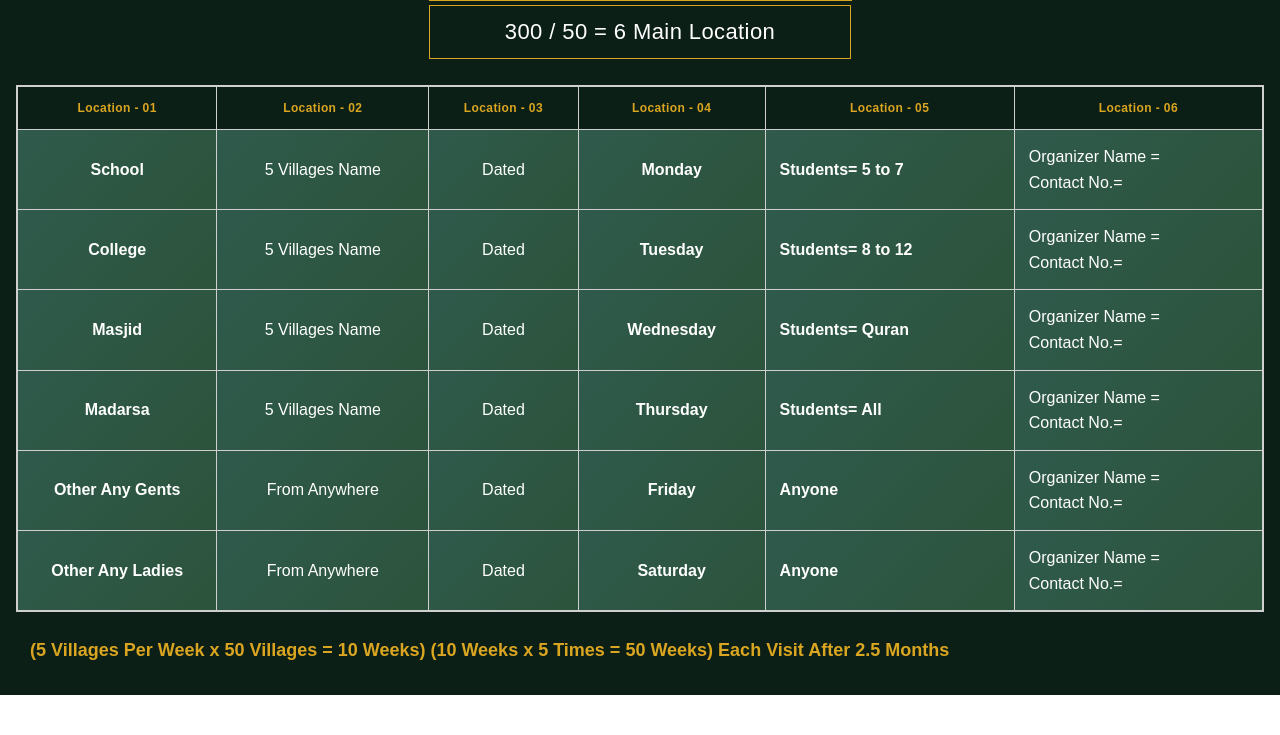
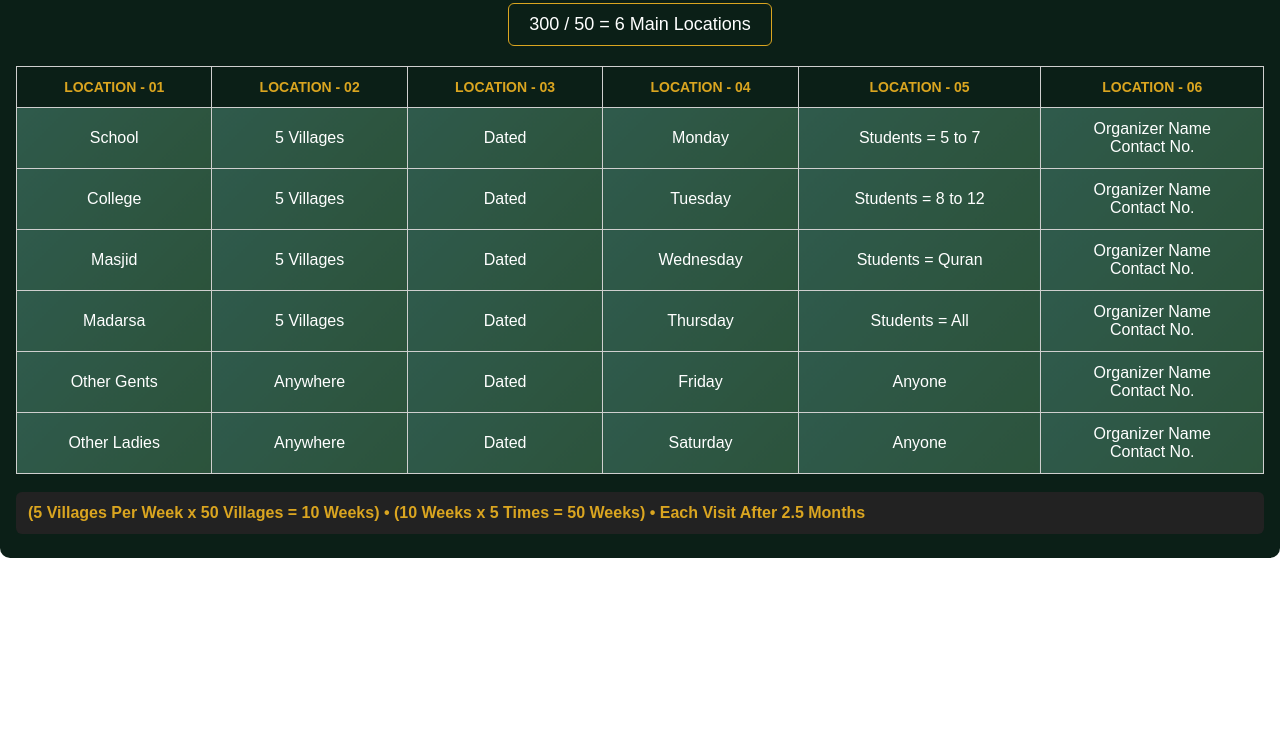
Before and after one commit to shahlamsaifi/www.gada.vision.co, a plain HTML site: page Library.html in a window 1280 px wide. Shown: the part 110-845 px from the top of the page. After the commit the page ends 800 px from the top, so only its background shows below. Drawn offline with Linux system fonts and the light colour scheme.

Commit message:
Update Library.html

```diff
--- a/Library.html
+++ b/Library.html
@@ -3,178 +3,131 @@
 <head>
   <meta charset="UTF-8" />
   <meta name="viewport" content="width=device-width, initial-scale=1" />
-  <title>Liabrary For 50 Villages</title>
+  <title>Library For 50 Villages</title>
   <style>
-    :root{
-      --grey:#9b9b9b;
-      --dark:#555;
-      --title:#f2a872; /* light orange like the image */
-      --border:#cfcfcf;
-      --yellow:#ffe431; /* footer highlight */
+    :root {
+      --grey: #9b9b9b;
+      --dark: #555;
+      --title: #f2a872;
+      --border: #cfcfcf;
+      --yellow: #ffe431;
     }
-    *{box-sizing:border-box;}
-    body{
-      margin:0;
+
+    * { box-sizing: border-box; }
+    body {
+      margin: 0;
       font-family: Arial, Helvetica, sans-serif;
-      background:#ffffff;
-      color:#222;
+      background: #ffffff;
+      color: #222;
     }
-    .sheet{
-      max-width: 1480px; /* close to screenshot width */
+
+    .sheet {
+      max-width: 1480px;
       margin: 24px auto 40px;
       padding: 0 16px 24px;
       background-color: #0b1f17;
+      border-radius: 10px;
     }
 
-    /* LOGO */
-
-
     /* Title */
-    .title-wrap{ text-align:center;}
-    .title{
+    .title-wrap { text-align: center; }
+    .title {
       margin-top: 20px;
-      display:inline-block;
-      background: var(--title);
+      display: inline-block;
       padding: 10px 18px;
-      border: 2px solid goldenrod;
-      font-size: 34px; font-weight: 700;
-      color:white;
-      border-bottom-width: 6px; /* subtle double band look */
-      background-color: #0b1f17;
+      font-size: 34px;
+      font-weight: 700;
+      color: goldenrod;
+      border-bottom: 4px solid goldenrod;
     }
-    .subtitle{
-      display:inline-block;
-      margin-top: 4px;
-      background: var(--title);
-      padding: 13px 75px;
-      font-size: 22px;
-      letter-spacing:.4px;
+    .subtitle {
+      display: inline-block;
+      margin-top: 6px;
+      padding: 10px 20px;
+      font-size: 18px;
+      color: #fff;
       border: 1px solid goldenrod;
-      color:white;
-      background-color: #0b1f17;
+      border-radius: 6px;
     }
 
-    /* Table */
-    .grid{
-      width:100%;
-      border-collapse: separate;
-      border-spacing: 0;
-      margin-top: 26px;
-      border:1px solid var(--border);
+    /* Table wrapper for scroll */
+    .table-container {
+      width: 100%;
+      overflow-x: auto; /* ✅ mobile me sideways scroll */
     }
-    .grid th, .grid td{
-      border-left:1px solid var(--border);
-      border-top:1px solid var(--border);
-      padding: 14px 14px;
-      vertical-align: middle;
+
+    table.grid {
+      width: 100%;
+      border-collapse: collapse;
+      margin-top: 20px;
+      min-width: 800px; /* ✅ force scroll on small phones */
+    }
+
+    table.grid th, table.grid td {
+      border: 1px solid var(--border);
+      padding: 12px;
+      text-align: center;
       font-size: 16px;
       background: linear-gradient(135deg, #2f5a4c, #2c533b);
-      color: white;
-
-    }
-    .grid tr:last-child td{border-bottom:1px solid var(--border);}
-    .grid th:last-child, .grid td:last-child{border-right:1px solid var(--border);}
-
-    /* Header row like grey blocks with yellow text */
-    .head th{
-      background:#8e8e8e; /* medium grey */
-      color: goldenrod; /* yellow text */
-      text-align:center;
-      font-weight:800;
-      font-size:12px;
-      letter-spacing:.4px;
-      background-color: #0b1f17;
+      color: #fff;
     }
 
-    /* First column labels */
-    .row-label{ font-weight:700; text-align:center; }
-    .day{ font-weight:700; text-align:center; }
-    .students{ font-weight:700; }
-    .organizer{ line-height:1.6; }
-
-    /* Footer line */
-    .note{
-      margin-top: 18px;
-      font-weight:800;
-      color:goldenrod;
-      background:#2b2b2b;
-      padding: 10px 14px;
-      border-radius:4px;
-      text-align:left;
-      font-size:18px;
-      background-color: #0b1f17;
+    table.grid thead th {
+      background: #0b1f17;
+      color: goldenrod;
+      font-weight: 800;
+      font-size: 14px;
+      text-transform: uppercase;
     }
 
-    /* Make it stay on one line when possible */
-    .nowrap{ white-space:nowrap; }
+    .row-label { font-weight: bold; }
 
-    /* Column sizing (approx to screenshot) */
-    colgroup col:nth-child(1){width: 16%;}
-    colgroup col:nth-child(2){width: 17%;}
-    colgroup col:nth-child(3){width: 12%;}
-    colgroup col:nth-child(4){width: 15%;}
-    colgroup col:nth-child(5){width: 20%;}
-    colgroup col:nth-child(6){width: 20%;}
-
-    /* Small screens */
-    @media (max-width: 900px){
-      .grid{font-size:14px;}
-      .head th{font-size:16px;}
-      .title{font-size:26px;}
-
-      .grid th, .grid td{font-size:15px; padding:12px;}
-      .head th{font-size:16px;}
+    /* Footer note */
+    .note {
+      margin-top: 18px;
+      font-weight: 700;
+      color: goldenrod;
+      background: #222;
+      padding: 12px;
+      border-radius: 6px;
+      text-align: left;
+      font-size: 16px;
     }
 
-
-    /* Small screens */
-    @media (max-width: 640px){
-      .sheet{padding: 0 10px 20px;}
-      .grid{min-width: 720px;} /* ensure smooth sideways scroll instead of cramping */
-      .grid th, .grid td{font-size:14px; padding:10px;}
-      .head th{font-size:15px;}
-      .subtitle{padding: 4px 10px;}
-    }
-        /* Small screen adjustments */
-    @media (max-width:600px){
-      .logo-box{width:120px; height:100px; font-size:14px;}
-      .title{font-size:13px;}
-      .grid th, .grid td{font-size:12px; padding:6px;}
+    /* 📱 Responsive tweaks */
+    @media (max-width: 900px) {
+      .title { font-size: 26px; }
+      .subtitle { font-size: 16px; padding: 8px 14px; }
+      table.grid th, table.grid td { font-size: 14px; padding: 10px; }
     }
 
-      @media (max-width: 428px){
-        .head th {font-size: 12px;}
-        .grid th, .grid td {font-size: 12px;}
+    @media (max-width: 600px) {
+      .title { font-size: 22px; }
+      .subtitle { font-size: 14px; }
+      table.grid { min-width: 600px; } /* ✅ phones scroll */
+      table.grid th, table.grid td { font-size: 13px; padding: 8px; }
+      .note { font-size: 14px; }
     }
 
-    /* Extra small screens */
-    @media (max-width: 420px){
-      .grid{min-width: 390px;}
-      .grid th, .grid td{font-size:13px; padding:8px;}
+    @media (max-width: 400px) {
+      .title { font-size: 18px; }
+      .subtitle { font-size: 12px; padding: 6px 10px; }
+      table.grid { min-width: 480px; } /* ✅ very small phones */
+      table.grid th, table.grid td { font-size: 12px; padding: 6px; }
     }
-
-
-
-
   </style>
 </head>
 <body>
   <div class="sheet">
-    <!-- <div class="logo-box">
-      <img src="img/library_logo-1_1-removebg-preview.png">
-    </div> -->
-
     <div class="title-wrap">
-      <div class="title">Liabrary For 50 Villages</div><br>
-      <div class="subtitle">300 / 50 = 6 Main Location</div>
+      <div class="title">Library For 50 Villages</div><br>
+      <div class="subtitle">300 / 50 = 6 Main Locations</div>
     </div>
 
+    <div class="table-container">
       <table class="grid">
-      <colgroup>
-        <col><col><col><col><col><col>
-      </colgroup>
         <thead>
-        <tr class="head">
+          <tr>
             <th>Location - 01</th>
             <th>Location - 02</th>
             <th>Location - 03</th>
@@ -185,76 +138,59 @@
         </thead>
         <tbody>
           <tr>
-          <td class="row-label">School</td>
-          <td style="text-align:center">5 Villages Name</td>
-          <td style="text-align:center">Dated</td>
-          <td class="day">Monday</td>
-          <td class="students">Students= 5 to 7</td>
-          <td class="organizer">
-            <div>Organizer Name =</div>
-            <div>Contact No.=</div>
-          </td>
+            <td>School</td>
+            <td>5 Villages</td>
+            <td>Dated</td>
+            <td>Monday</td>
+            <td>Students = 5 to 7</td>
+            <td>Organizer Name<br>Contact No.</td>
           </tr>
           <tr>
-          <td class="row-label">College</td>
-          <td style="text-align:center">5 Villages Name</td>
-          <td style="text-align:center">Dated</td>
-          <td class="day">Tuesday</td>
-          <td class="students">Students= 8 to 12</td>
-          <td class="organizer">
-            <div>Organizer Name =</div>
-            <div>Contact No.=</div>
-          </td>
+            <td>College</td>
+            <td>5 Villages</td>
+            <td>Dated</td>
+            <td>Tuesday</td>
+            <td>Students = 8 to 12</td>
+            <td>Organizer Name<br>Contact No.</td>
           </tr>
           <tr>
-          <td class="row-label">Masjid</td>
-          <td style="text-align:center">5 Villages Name</td>
-          <td style="text-align:center">Dated</td>
-          <td class="day">Wednesday</td>
-          <td class="students">Students= Quran</td>
-          <td class="organizer">
-            <div>Organizer Name =</div>
-            <div>Contact No.=</div>
-          </td>
+            <td>Masjid</td>
+            <td>5 Villages</td>
+            <td>Dated</td>
+            <td>Wednesday</td>
+            <td>Students = Quran</td>
+            <td>Organizer Name<br>Contact No.</td>
           </tr>
           <tr>
-          <td class="row-label">Madarsa</td>
-          <td style="text-align:center">5 Villages Name</td>
-          <td style="text-align:center">Dated</td>
-          <td class="day">Thursday</td>
-          <td class="students">Students= All</td>
-          <td class="organizer">
-            <div>Organizer Name =</div>
-            <div>Contact No.=</div>
-          </td>
+            <td>Madarsa</td>
+            <td>5 Villages</td>
+            <td>Dated</td>
+            <td>Thursday</td>
+            <td>Students = All</td>
+            <td>Organizer Name<br>Contact No.</td>
           </tr>
           <tr>
-          <td class="row-label">Other Any Gents</td>
-          <td style="text-align:center">From Anywhere</td>
-          <td style="text-align:center">Dated</td>
-          <td class="day">Friday</td>
-          <td class="students">Anyone</td>
-          <td class="organizer">
-            <div>Organizer Name =</div>
-            <div>Contact No.=</div>
-          </td>
+            <td>Other Gents</td>
+            <td>Anywhere</td>
+            <td>Dated</td>
+            <td>Friday</td>
+            <td>Anyone</td>
+            <td>Organizer Name<br>Contact No.</td>
           </tr>
           <tr>
-          <td class="row-label">Other Any Ladies</td>
-          <td style="text-align:center">From Anywhere</td>
-          <td style="text-align:center">Dated</td>
-          <td class="day">Saturday</td>
-          <td class="students">Anyone</td>
-          <td class="organizer">
-            <div>Organizer Name =</div>
-            <div>Contact No.=</div>
-          </td>
+            <td>Other Ladies</td>
+            <td>Anywhere</td>
+            <td>Dated</td>
+            <td>Saturday</td>
+            <td>Anyone</td>
+            <td>Organizer Name<br>Contact No.</td>
           </tr>
         </tbody>
       </table>
+    </div>
 
     <div class="note">
-      (5 Villages Per Week x 50 Villages = 10 Weeks) (10 Weeks x 5 Times = 50 Weeks) Each Visit After 2.5 Months
+      (5 Villages Per Week x 50 Villages = 10 Weeks) • (10 Weeks x 5 Times = 50 Weeks) • Each Visit After 2.5 Months
     </div>
   </div>
 </body>
```
Lines whose indentation alone changed are shown as unchanged.
